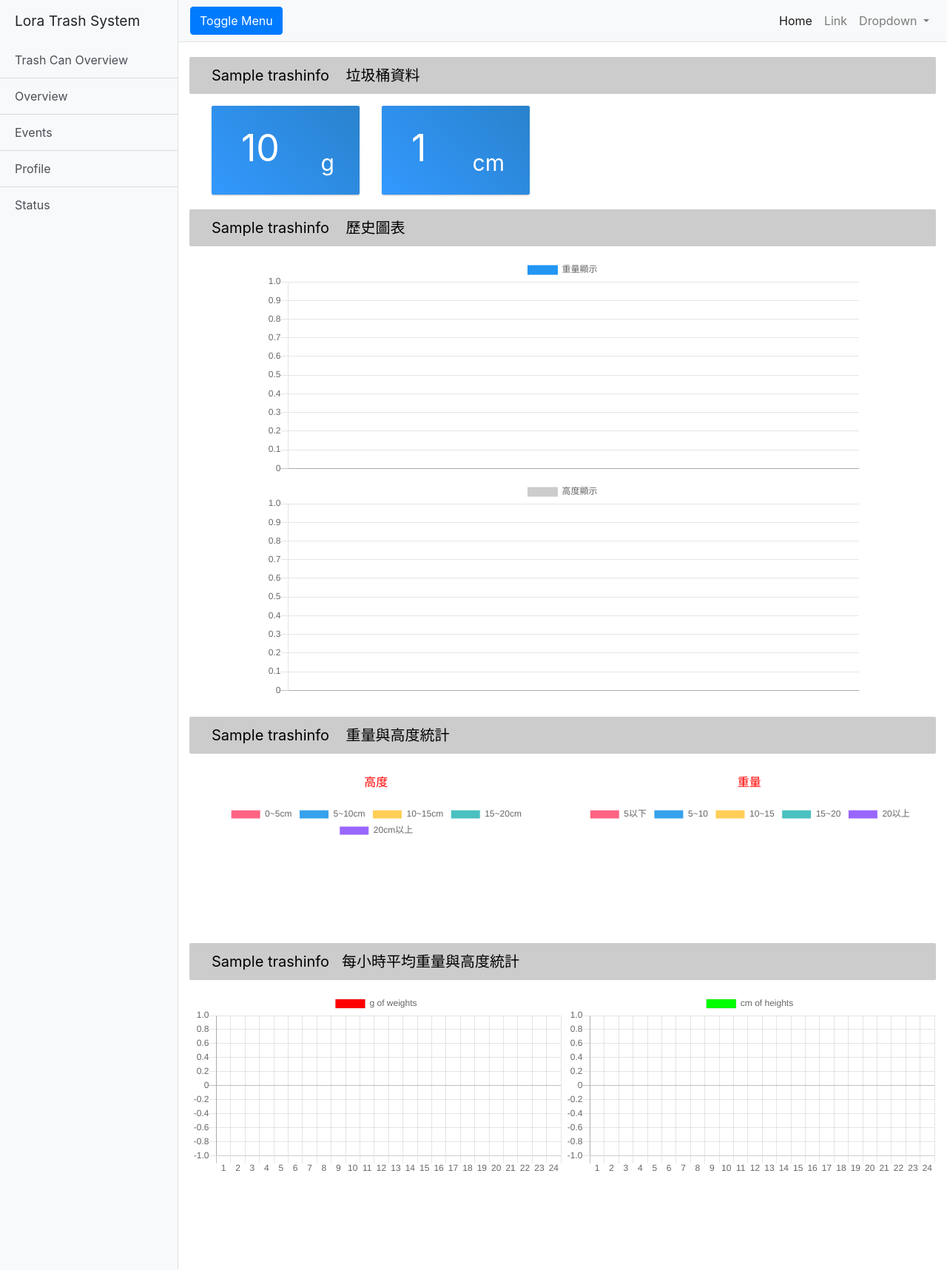
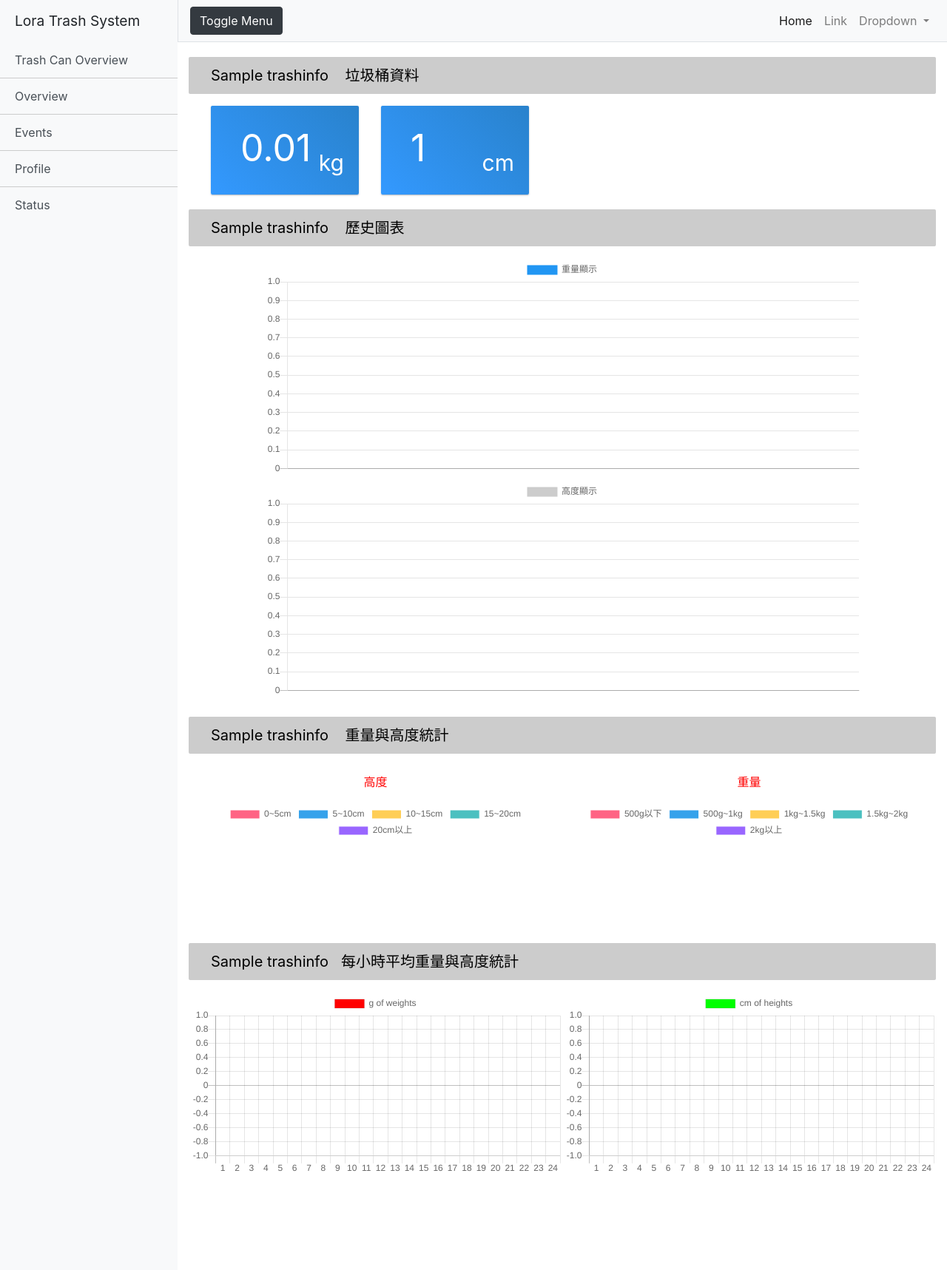
Before and after one commit to b10402113/lora-trash-project, a Django app: page /trash_detail/1 in a window 1280 px wide. Shown: the whole page at 74% size. Run offline with Django 3.2, Linux system fonts and the light colour scheme; tables that the repository leaves empty hold one stand-in row (values such as "Sample post"); data that the repository does not hold is empty; some libraries are stand-ins or nearby versions.

Commit message:
修改readme

```diff
--- a/lora_project/lora_garbage_app/views.py
+++ b/lora_project/lora_garbage_app/views.py
@@ -33,52 +33,50 @@ def event(request):
 
 def trash_detail(request,trash_id):
     trash_can = models.TrashInfo.objects.get(id=trash_id)
-    hnumber = models.TrashHistory.objects.filter(trash_can_name__tloaction_name=trash_can.tloaction_name).count()
-    if hnumber > 10:
-        trash_infomation = models.TrashHistory.objects.filter(trash_can_name__tloaction_name=trash_can.tloaction_name)[hnumber-10:hnumber]
-    else:
-        trash_infomation = models.TrashHistory.objects.filter(trash_can_name__tloaction_name=trash_can.tloaction_name)
-
-    tweight = []
-    theight = []
-    times = []
-    hour_data = []
-    hour_dict={}
-    hour_dict2={}
-    hour_dict_height={}
-    for trash in trash_infomation:
-        tweight.append(trash.trash_history_weight)
-        theight.append(trash.trash_history_height)
-        times.append(trash.trash_history_time.strftime("%H時%M分%S秒"))
-
-        hour_data.append((trash.trash_history_time.hour,trash.trash_history_weight,trash.trash_history_height))
-    for i in range(1,25):
-        hour_dict[str(i)] = [0,0,0]
-    for (hour,weight,height) in hour_data:
-        hour_dict[str(hour)][0] += 1
-        hour_dict[str(hour)][1] += weight
-        hour_dict[str(hour)][2] += height
-        #     算出平均值
-    for i in range(1, 25):
-        if hour_dict[str(i)][0] != 0 and hour_dict[str(i)][1] != 0:
-            num = hour_dict[str(i)][0]
-            hour_dict[str(i)][0] = hour_dict[str(i)][1]/num
-            if hour_dict[str(i)][2] != 0:
-                hour_dict[str(i)][2] = hour_dict[str(i)][2] / num
-
-        hour_dict2[str(i)] = hour_dict[str(i)][0]
-        hour_dict_height[str(i)] = hour_dict[str(i)][2]
-
-    print(hour_dict_height)
-
-    data = {
-        "time":times,
-        "weight":tweight,
-        "height":theight,
-        "hour_dict2":hour_dict2,
-        "hour_dict_height":hour_dict_height
-    }
-
+    # hnumber = models.TrashHistory.objects.filter(trash_can_name__tloaction_name=trash_can.tloaction_name).count()
+    # if hnumber > 10:
+    #     trash_infomation = models.TrashHistory.objects.filter(trash_can_name__tloaction_name=trash_can.tloaction_name)[hnumber-10:hnumber]
+    # else:
+    #     trash_infomation = models.TrashHistory.objects.filter(trash_can_name__tloaction_name=trash_can.tloaction_name)
+    #
+    # tweight = []
+    # theight = []
+    # times = []
+    # hour_data = []
+    # hour_dict={}
+    # hour_dict2={}
+    # hour_dict_height={}
+    # for trash in trash_infomation:
+    #     tweight.append(trash.trash_history_weight)
+    #     theight.append(trash.trash_history_height)
+    #     times.append(trash.trash_history_time.strftime("%H時%M分%S秒"))
+    #
+    #     hour_data.append((trash.trash_history_time.hour,trash.trash_history_weight,trash.trash_history_height))
+    # for i in range(1,25):
+    #     hour_dict[str(i)] = [0,0,0]
+    # for (hour,weight,height) in hour_data:
+    #     hour_dict[str(hour)][0] += 1
+    #     hour_dict[str(hour)][1] += weight
+    #     hour_dict[str(hour)][2] += height
+    #     #     算出平均值
+    # for i in range(1, 25):
+    #     if hour_dict[str(i)][0] != 0 and hour_dict[str(i)][1] != 0:
+    #         num = hour_dict[str(i)][0]
+    #         hour_dict[str(i)][0] = hour_dict[str(i)][1]/num
+    #         if hour_dict[str(i)][2] != 0:
+    #             hour_dict[str(i)][2] = hour_dict[str(i)][2] / num
+    #
+    #     hour_dict2[str(i)] = hour_dict[str(i)][0]
+    #     hour_dict_height[str(i)] = hour_dict[str(i)][2]
+    #
+    #
+    # data = {
+    #     "time":times,
+    #     "weight":tweight,
+    #     "height":theight,
+    #     "hour_dict2":hour_dict2,
+    #     "hour_dict_height":hour_dict_height
+    # }
 
     return render(request, 'trash_detail.html',locals())
 
@@ -121,7 +119,6 @@ def trash_ajax_data(request,trash_id):
         hour_dict2[str(i)] = hour_dict[str(i)][0]
         hour_dict_height[str(i)] = hour_dict[str(i)][2]
 
-    print(hour_dict_height)
 
     data = {
         "time":times,
@@ -151,9 +148,7 @@ def post_trash_data(request):
             trash_id = request.POST.get('trash_id')
             weight = request.POST.get('weight')
             height = request.POST.get('height')
-        # trash_id = json_data["trash_id"]
-        # weight = json_data["weight"]  # 获取name
-        # height = json_data["height"]  # 获取gender
+
         trash_data = models.TrashHistory()
         trash_data.trash_history_height = height
         trash_data.trash_history_weight = weight
@@ -165,21 +160,27 @@ def post_trash_data(request):
         # 判斷是否寄信
         gmail_user = 'andycheeehigh@gmail.com'
         gmail_password = 'a7935776'  # your gmail password
-        if int(weight) > 2000 and trash_can.send_email_bit is False:
-            trash_can.send_email_bit = True
-            msg = (MIMEText('<h1>垃圾過量警告！</h1><p>地點：'+str(trash_can.tloaction_name)+'</p>重量已經超過20kg，請盡快去收垃圾！</p>','html','utf-8'))
-            msg['Subject'] = 'Lora垃圾管理系統通知（請勿回覆）'
-            msg['From'] = gmail_user
-            msg['To'] = 'b10402113@gmail.com'
-            print('===信件連結開始===')
-            server = smtplib.SMTP_SSL('smtp.gmail.com', 465)
-            server.ehlo()
-            server.login(gmail_user, gmail_password)
-            server.send_message(msg)
-            server.quit()
-            print('===信件已經寄出===')
-        elif int(weight) < 100 and trash_can.send_email_bit:
-            trash_can.send_email_bit = False
+        try:
+            if (int(weight) > 2000 or int(height) > 20) and trash_can.send_email_bit is False:
+                trash_can.send_email_bit = True
+                if int(weight) > 2000:
+                    msg = (MIMEText('<h1>垃圾過量警告！</h1><p>地點：'+str(trash_can.tloaction_name)+'</p>重量已經超過20kg，請盡快去收垃圾！</p>','html','utf-8'))
+                else:
+                    msg = (MIMEText('<h1>垃圾過量警告！</h1><p>地點：'+str(trash_can.tloaction_name)+'</p>高度已經過高，請盡快去收垃圾！</p>','html','utf-8'))
+                msg['Subject'] = 'Lora垃圾管理系統通知（請勿回覆）'
+                msg['From'] = gmail_user
+                msg['To'] = 'b10402113@gmail.com'
+                print('===信件連結開始===')
+                server = smtplib.SMTP_SSL('smtp.gmail.com', 465)
+                server.ehlo()
+                server.login(gmail_user, gmail_password)
+                server.send_message(msg)
+                server.quit()
+                print('===信件已經寄出===')
+            elif int(weight) < 100 and trash_can.send_email_bit:
+                trash_can.send_email_bit = False
+        except:
+            print("網路錯誤")
 
         # 存取資料庫
         trash_can.save()
@@ -188,6 +189,7 @@ def post_trash_data(request):
 
         return redirect(event)
     else:
+        print("非POST請求")
         return redirect(event)
 
 def path_generate(request):
--- a/lora_project/static/css/base.css
+++ b/lora_project/static/css/base.css
@@ -10,3 +10,21 @@
     border-radius: 30px;
     font-size: 30px;
 }
+body{
+    height: 100%;
+    /*background-color: #212529;*/
+}
+.list-group-item{
+    border-bottom: 1px solid #cccccc;
+}
+.trash_can_title{
+    background-color: #ccc;
+    border-radius: 2px;
+    padding: 10px;
+    padding-left: 30px;
+    margin-top: 20px;
+    font-size: 20px;
+}
+.bg-dark{
+    background-color: #343a40 !important;
+}
--- a/lora_project/static/css/index.css
+++ b/lora_project/static/css/index.css
@@ -1,5 +1,8 @@
 .path_generate_section{
-    height: 300px;
+    height: 100%;
+}
+.bg-adark{
+    background-color: #212529 !important;
 }
 .form{
     display: flex;
--- a/lora_project/static/css/trash_detail.css
+++ b/lora_project/static/css/trash_detail.css
@@ -51,7 +51,7 @@
 .unit{
     position: absolute;
     color: white;
-    right: 34px;
+    right: 20px;
     bottom: 4px;
     font-size: 30px;
 }
--- a/lora_project/templates/base.html
+++ b/lora_project/templates/base.html
@@ -9,7 +9,7 @@
   <meta name="description" content="">
   <meta name="author" content="">
 
-  <title>Simple Sidebar - Start Bootstrap Template</title>
+  <title>LORA 垃圾管理系統</title>
 
   <!-- Bootstrap core CSS -->
   <link href="{% static 'css/bootstrap.min.css' %}" rel="stylesheet">
@@ -19,6 +19,7 @@
   <link href="{% static 'css/base.css' %}" rel="stylesheet">
   <script src="{% static 'vendor/jquery/jquery.min.js' %}"></script>
   <script src="{% static 'vendor/bootstrap/js/bootstrap.bundle.min.js' %}"></script>
+
     {% block css %}
     {% endblock %}
 
@@ -29,14 +30,14 @@
   <div class="d-flex" id="wrapper">
 
     <!-- Sidebar -->
-    <div class="bg-light border-right" id="sidebar-wrapper">
-      <div class="sidebar-heading">Lora Trash System </div>
+    <div class="bg-light" id="sidebar-wrapper">
+      <div class="sidebar-heading bg-light">Lora Trash System </div>
       <div class="list-group list-group-flush tags">
-        <a href="/" class="list-group-item list-group-item-action bg-light">Trash Can Overview</a>
-        <a href="/overview" class="list-group-item list-group-item-action bg-light">Overview</a>
-        <a href="/event" class="list-group-item list-group-item-action bg-light">Events</a>
-        <a href="/profile" class="list-group-item list-group-item-action bg-light">Profile</a>
-        <a href="#" class="list-group-item list-group-item-action bg-light">Status</a>
+        <a href="/" class="list-group-item list-group-item-action bg-light" >Trash Can Overview</a>
+        <a href="/overview" class="list-group-item list-group-item-action bg-light" >Overview</a>
+        <a href="/event" class="list-group-item list-group-item-action bg-light" >Events</a>
+        <a href="/profile" class="list-group-item list-group-item-action bg-light" >Profile</a>
+        <a href="#" class="list-group-item list-group-item-action bg-light" >Status</a>
       </div>
     </div>
     <!-- /#sidebar-wrapper -->
@@ -44,8 +45,8 @@
     <!-- Page Content -->
     <div id="page-content-wrapper">
 
-      <nav class="navbar navbar-expand-lg navbar-light bg-light border-bottom">
-        <button class="btn btn-primary" id="menu-toggle">Toggle Menu</button>
+      <nav class="navbar navbar-expand-lg navbar-light bg-light border-bottom border-left">
+        <button class="btn btn-dark" id="menu-toggle">Toggle Menu</button>
 
         <button class="navbar-toggler" type="button" data-toggle="collapse" data-target="#navbarSupportedContent" aria-controls="navbarSupportedContent" aria-expanded="false" aria-label="Toggle navigation">
           <span class="navbar-toggler-icon"></span>
--- a/lora_project/templates/event.html
+++ b/lora_project/templates/event.html
@@ -10,7 +10,7 @@
     <div class="content">
         <form  method="post" action="api/post_trash_data/">
             <div class="form-group">
-                <p class="title-field">POST測試</p>
+                <p class="trash_can_title" style="color: #545b62;">POST測試</p>
             </div>
             <div class="form-group">
                 <label for="exampleFormControlSelect1">Example select</label>
--- a/lora_project/templates/profile.html
+++ b/lora_project/templates/profile.html
@@ -16,9 +16,7 @@
 
 {% block content %}
     <div class="content">
-        <div class="title-field">
-            <p>關於我們</p>
-        </div>
+            <p class="trash_can_title" style="color: #545b62;">關於我們</p>
         <div class="row">
             <div class="col-sm-3 col-xs-6 student_field avater">
                 <img src="{% static 'img/avater/1.jpg' %}" alt="" class="student_head" />
--- a/lora_project/templates/trash_detail.html
+++ b/lora_project/templates/trash_detail.html
@@ -11,8 +11,8 @@
     <p class="trash_can_title">{{ trash_can.tloaction_name }} &nbsp;&nbsp;&nbsp;垃圾桶資料</p>
     <div class="trash_current_data">
         <div class="trash_weight_field">
-            <p class="trash_data trash_current_weight">{{ trash_can.tlocation_weight }}</p>
-            <p class="unit">g</p>
+            <p class="trash_data trash_current_weight">{{ trash_can.tlocation_weight}}</p>
+            <p class="unit">kg</p>
         </div>
         <div class="trash_weight_field">
             <p class="trash_data trash_current_height">{{ trash_can.tlocation_hight }}</p>
@@ -70,7 +70,7 @@
                 var time = data.time;
                 var weights = data.weight;
                 var heights = data.height;
-                $('.trash_current_weight').text(data.weight_now);
+                $('.trash_current_weight').text((data.weight_now/1000).toFixed(2));
                 $('.trash_current_height').text(data.height_now);
 
                 var hour_data = data.hour_dict2;
@@ -116,18 +116,18 @@
                     }
                 });
                 {#    處理 weight  #}
-                weight_labels = {"5以下": 0, "5~10": 0, "10~15": 0, "15~20": 0, "20以上": 0}
+                weight_labels = {"500g以下": 0, "500g~1kg": 0, "1kg~1.5kg": 0, "1.5kg~2kg": 0, "2kg以上": 0}
                 for (var i = 0; i < weights.length; i++) {
-                    if (weights[i] < 5) {
-                        weight_labels["5以下"] += 1
-                    } else if (weights[i] > 5 && weights[i] < 10) {
-                        weight_labels["5~10"] += 1
-                    } else if (weights[i] > 10 && weights[i] < 15) {
-                        weight_labels["10~15"] += 1
-                    } else if (weights[i] > 15 && weights[i] < 20) {
-                        weight_labels["15~20"] += 1
+                    if (weights[i] < 500) {
+                        weight_labels["500g以下"] += 1
+                    } else if (weights[i] >= 500 && weights[i] < 1000) {
+                        weight_labels["500g~1kg"] += 1
+                    } else if (weights[i] >= 1000 && weights[i] < 1500) {
+                        weight_labels["1kg~1.5kg"] += 1
+                    } else if (weights[i] >= 1500 && weights[i] < 2000) {
+                        weight_labels["1.5kg~2kg"] += 1
                     } else {
-                        weight_labels["20以上"] += 1
+                        weight_labels["2kg以上"] += 1
                     }
                 }
                 height_labels = {"0~5cm": 0, "5~10cm": 0, "10~15cm": 0, "15~20cm": 0, "20cm以上": 0}
```
Also changed, not shown: lora_project/templates/index.html (+6 -3 lines), lora_project/templates/overview.html (+4 -6 lines), README.md, assets/images/structure.png (added), assets/images/智慧垃圾桶２.png (added), lora_project/static/img/new_image.jpg.
